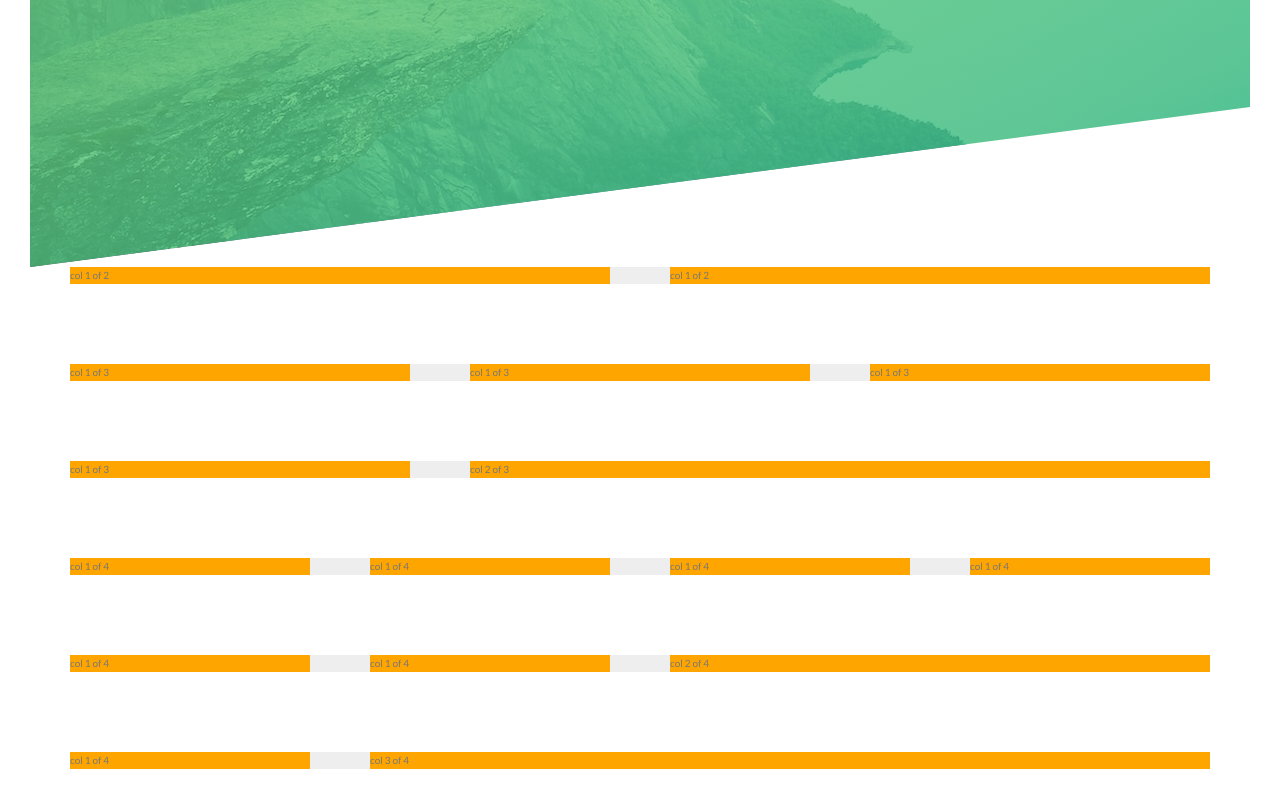
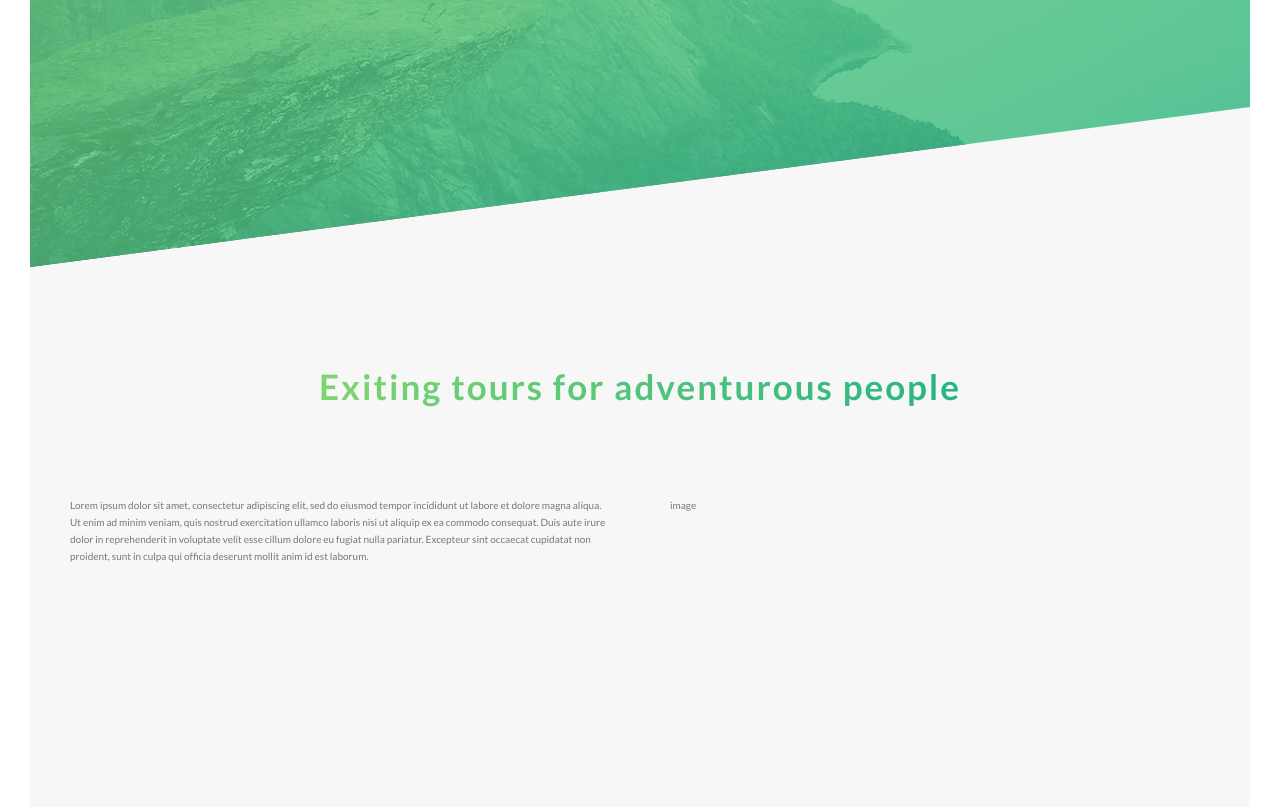
Before and after one commit to Hakeemmidan/udemy-css, a plain HTML site: page Natours/starter/index.html in a window 1280 px wide. Shown: the part 523-1330 px from the top of the page. Drawn offline with Linux system fonts and the light colour scheme.

Commit message:
Complete 'Building the About Section - Part 1' (utility classes, background-clip)

```diff
--- a/Natours/starter/index.html
+++ b/Natours/starter/index.html
@@ -37,6 +37,29 @@
         </div>
     </header>
 
+    <main>
+        <section class="section-about">
+            <div class="u-center-text u-margin-bottom-8">
+                <h2 class="heading-secondary">
+                    Exiting tours for adventurous people
+                </h2>
+            </div>
+
+            <div class="row">
+                <div class="col-1-of-2">
+                    Lorem ipsum dolor sit amet, consectetur adipiscing elit, sed do eiusmod tempor incididunt ut labore et dolore magna
+                    aliqua. Ut enim ad minim veniam, quis nostrud exercitation ullamco laboris nisi ut aliquip ex ea commodo consequat. Duis
+                    aute irure dolor in reprehenderit in voluptate velit esse cillum dolore eu fugiat nulla pariatur. Excepteur sint
+                    occaecat cupidatat non proident, sunt in culpa qui officia deserunt mollit anim id est laborum.
+                </div>
+                <div class="col-1-of-2">
+                    image
+                </div>
+            </div>
+        </section>
+    </main>
+
+    <!--
     <section class="grid-test">
         <div class="row">
             <div class="col-1-of-2">
@@ -104,6 +127,7 @@
             </div>
         </div>
     </section>
+    -->
 </body>
 
 </html>
--- a/Natours/starter/sass/abstract/_mixins.scss
+++ b/Natours/starter/sass/abstract/_mixins.scss
@@ -1,5 +1,5 @@
+
 // clearfix is used to show height of floating elements;
-
 @mixin claerfix {
     &::after {
         content: "";
--- a/Natours/starter/sass/abstract/_variables.scss
+++ b/Natours/starter/sass/abstract/_variables.scss
@@ -5,7 +5,7 @@ $color-primary-dark: #28b485;
 $color-gray-dark: #777;
 $color-white: #fff;
 $color-black: #000;
-$color-column: orange;
+$color-gray-light-1: #f7f7f7;
 
 // Grid
 $grid-width: 114rem;
--- a/Natours/starter/sass/base/_typography.scss
+++ b/Natours/starter/sass/base/_typography.scss
@@ -30,3 +30,15 @@ body {
     color: $color-gray-dark;
     padding: 3rem;
 }
+
+.heading-secondary {
+    font-size: 3.5rem;
+    text-emphasis: uppercase;
+    font-weight: 700;
+    display: inline-block;
+    background-image: linear-gradient(to right, $color-primary-light, $color-primary-dark);
+    -webkit-background-clip: text; // makes the background image only behind the text
+    background-clip: text;
+    color: transparent; // so we can see background image
+    letter-spacing: 2px;
+}
--- a/Natours/starter/sass/base/_utilities.scss
+++ b/Natours/starter/sass/base/_utilities.scss
@@ -0,0 +1,3 @@
+.u-center-text { text-align: center; }
+
+.u-margin-bottom-8 { margin-bottom: 8rem; }
--- a/Natours/starter/sass/layout/_grid.scss
+++ b/Natours/starter/sass/layout/_grid.scss
@@ -1,7 +1,6 @@
 .row {
     max-width: $grid-width;
-    background-color: #eee;
-    margin: 0 auto; // margin on top and bottom is 0. left and right is auto
+    margin: 0 auto;
 
     &:not(:last-child) {
         margin-bottom: $gutter-vertical;
@@ -9,9 +8,7 @@
 
     @include claerfix;
 
-    // select all elements that have class name that starts with 'col-'
     [class^="col-"] {
-        background-color: $color-column;
         float: left;
 
         &:not(:last-child) {
@@ -21,8 +18,6 @@
 
     .col-1-of-2 {
         width: calc((100% - #{$gutter-horizontal}) / 2);
-        // you use #{} for SCSS into CSS variable interpolation
-            // The calc function is CSS specific
     }
 
     .col-1-of-3 {
@@ -30,7 +25,6 @@
     }
 
     .col-2-of-3 {
-        // 2 * col-1-of-3 + gutter width
         width: calc(2 * ((100% - 2 * #{$gutter-horizontal}) / 3) + #{$gutter-horizontal});
     }
 
--- a/Natours/starter/sass/pages/_home.scss
+++ b/Natours/starter/sass/pages/_home.scss
@@ -0,0 +1,5 @@
+.section-about {
+    background-color: $color-gray-light-1;
+    padding: 25rem 0;
+    margin-top: -20vh; // header has 20vh gap because of polygon shape
+}
```
Also changed, not shown: Natours/starter/css/style.css.
